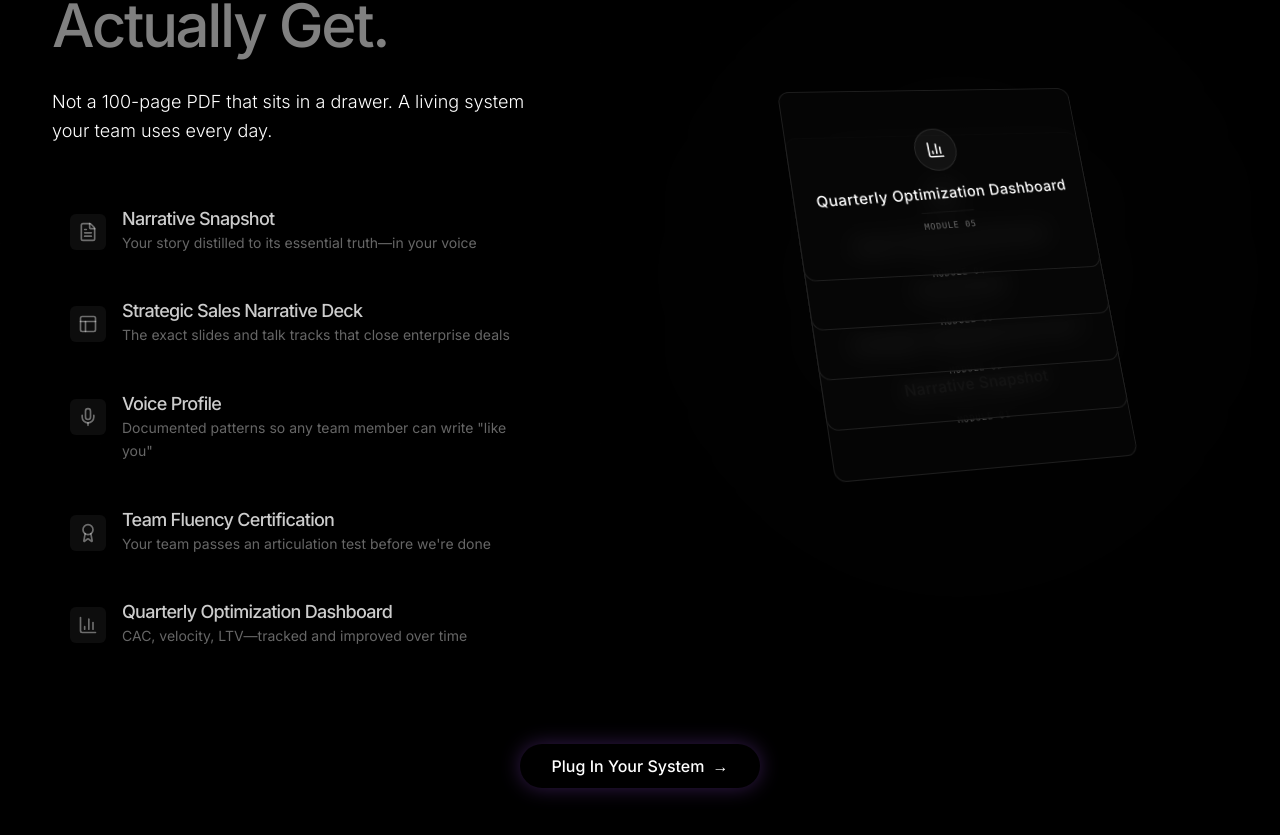
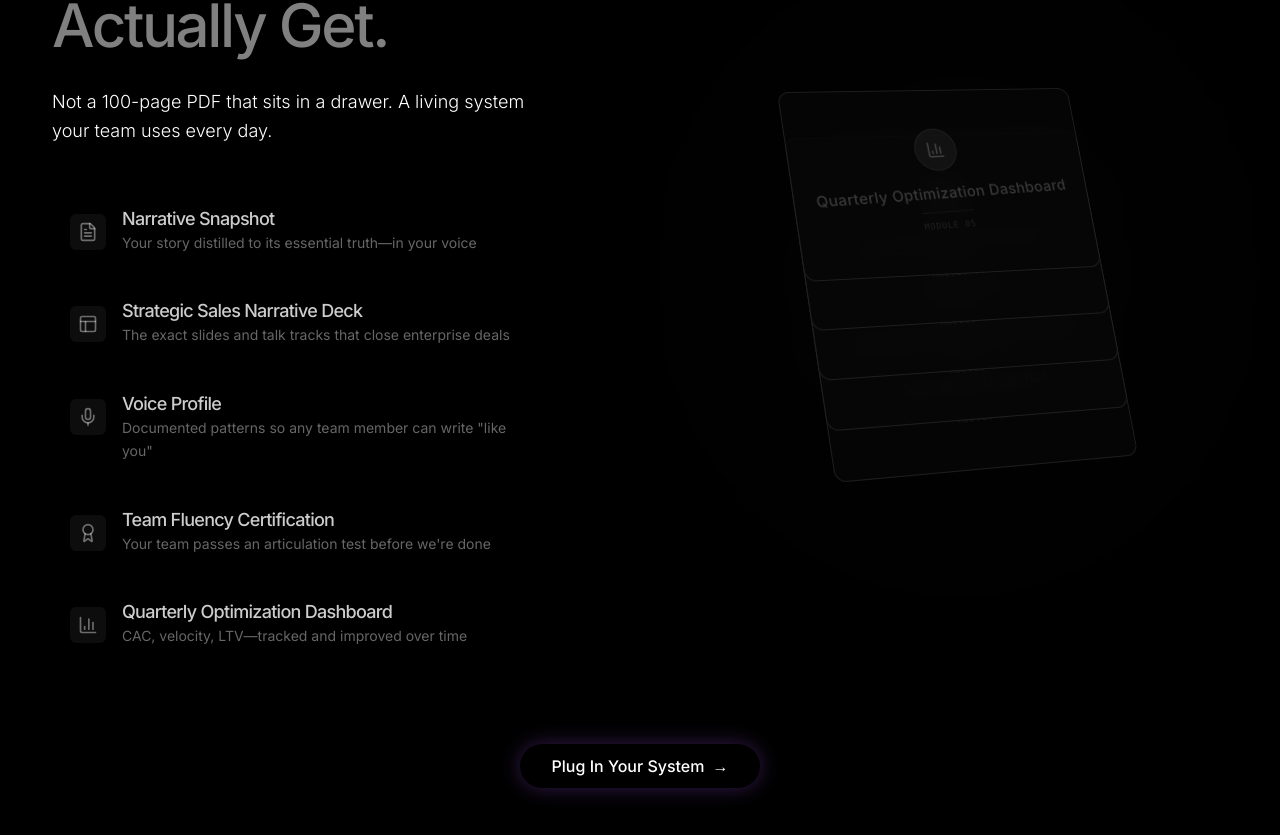
Before and after one commit to brandmultiplier/BrMul---Landing-Page-v1, a Next.js app: page / in a window 1280 px wide. Shown: the part 5340-6175 px from the top of the page. Built offline with nearby package versions, Linux system fonts and the light colour scheme.

Commit message:
Dim inactive NarrativeOS module text and icons

```diff
--- a/src/components/sections/NarrativeOS.tsx
+++ b/src/components/sections/NarrativeOS.tsx
@@ -140,13 +140,13 @@ export default function NarrativeOS() {
                                         }}
                                     >
                                         <div className="text-center transform -rotate-2">
-                                            <div className="inline-flex p-3 rounded-full bg-white/5 mb-3 border border-white/10">
-                                                <item.icon className="w-5 h-5 text-white" />
+                                            <div className={`inline-flex p-3 rounded-full bg-white/5 mb-3 border transition-colors duration-500 ${isHovered ? "border-white/40 bg-white/10" : "border-white/5"}`}>
+                                                <item.icon className={`w-5 h-5 transition-colors duration-500 ${isHovered ? "text-white" : "text-white/20"}`} />
                                             </div>
-                                            <div className="text-white font-medium text-base tracking-wide px-4">
+                                            <div className={`font-medium text-base tracking-wide px-4 transition-colors duration-500 ${isHovered ? "text-white" : "text-white/20"}`}>
                                                 {item.title}
                                             </div>
-                                            <div className="text-[9px] text-white/40 font-mono mt-2 uppercase tracking-widest border-t border-white/5 pt-2 inline-block">
+                                            <div className={`text-[9px] font-mono mt-2 uppercase tracking-widest border-t border-white/5 pt-2 inline-block transition-colors duration-500 ${isHovered ? "text-white/50" : "text-white/10"}`}>
                                                 Module 0{i + 1}
                                             </div>
                                         </div>
```
